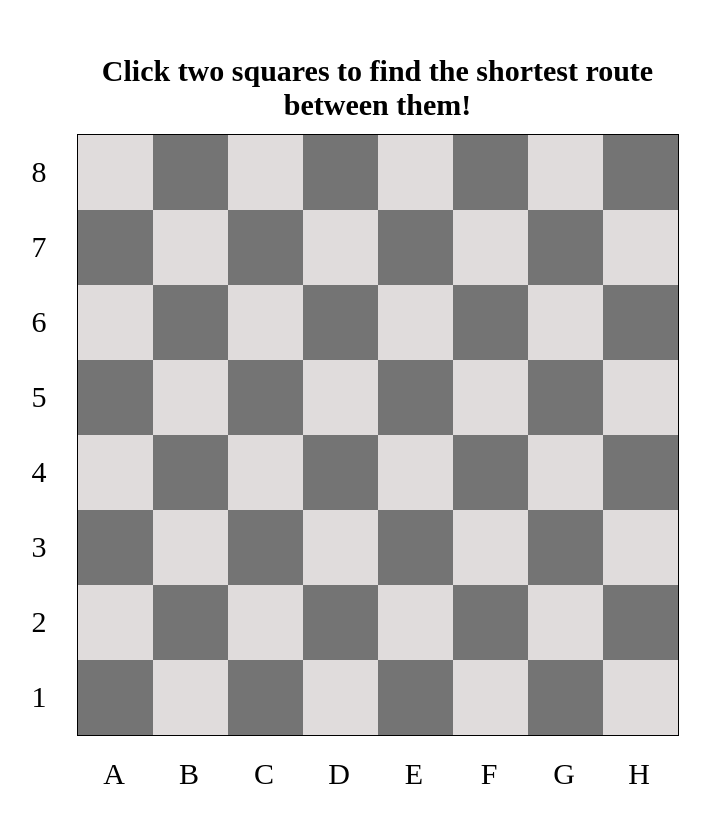
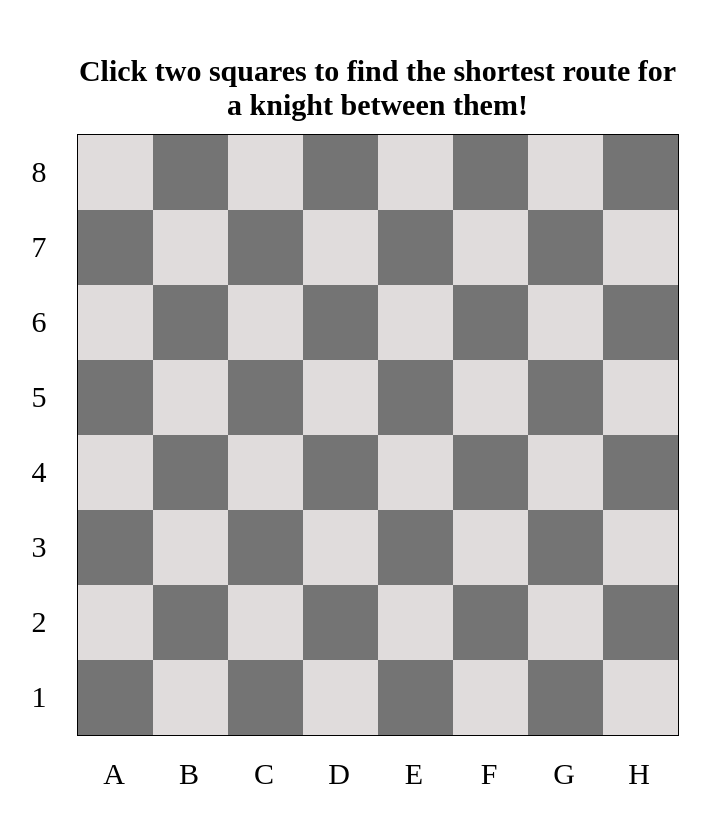
Before and after one commit to ndrewta/knights-travails, a plain HTML site: page index.html in a window 1280 px wide. Shown: the part 126-948 px from the top of the page, without its empty margins (300-1010 px from the left). Drawn offline with Linux system fonts and the light colour scheme.

Commit message:
Fixed h1 text.

```diff
--- a/index.html
+++ b/index.html
@@ -10,7 +10,10 @@
   <body>
     <div class="board-div">
       <div id="top-div">
-        <h1>Click two squares to find the shortest route between them!</h1>
+        <h1>
+          Click two squares to find the shortest route for a knight between
+          them!
+        </h1>
       </div>
       <div id="left-labels"></div>
       <div id="board"></div>
```
